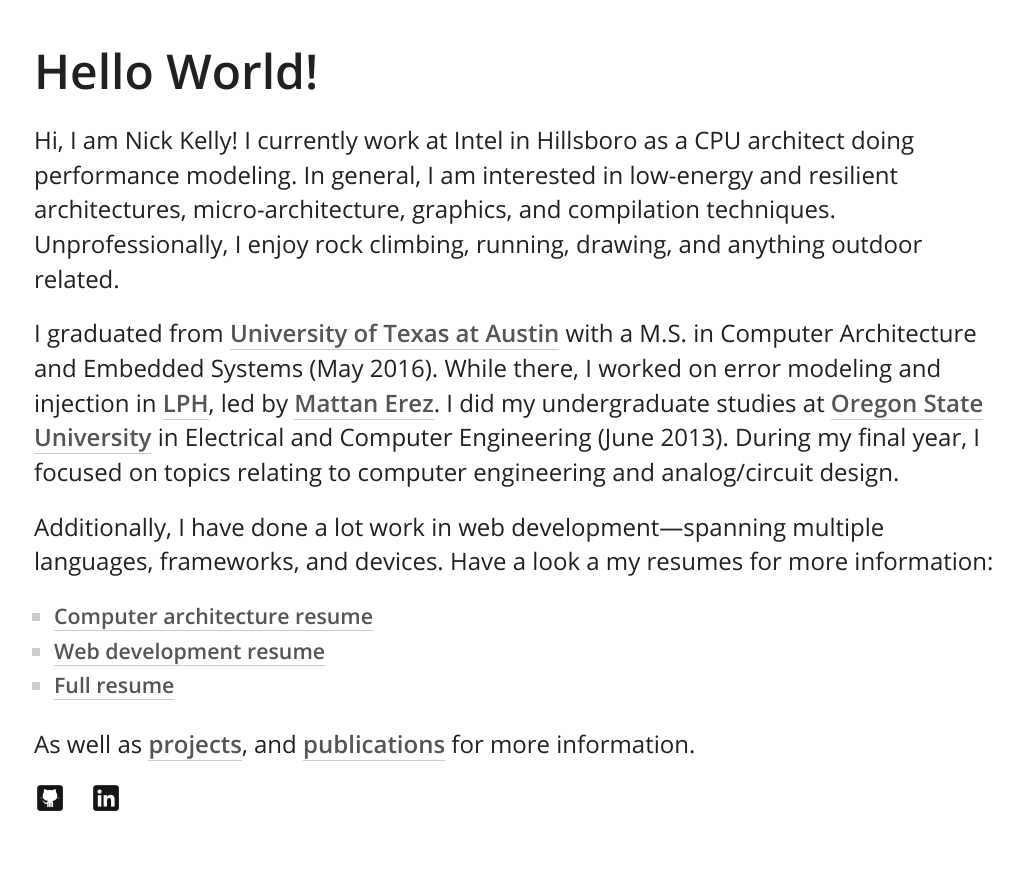
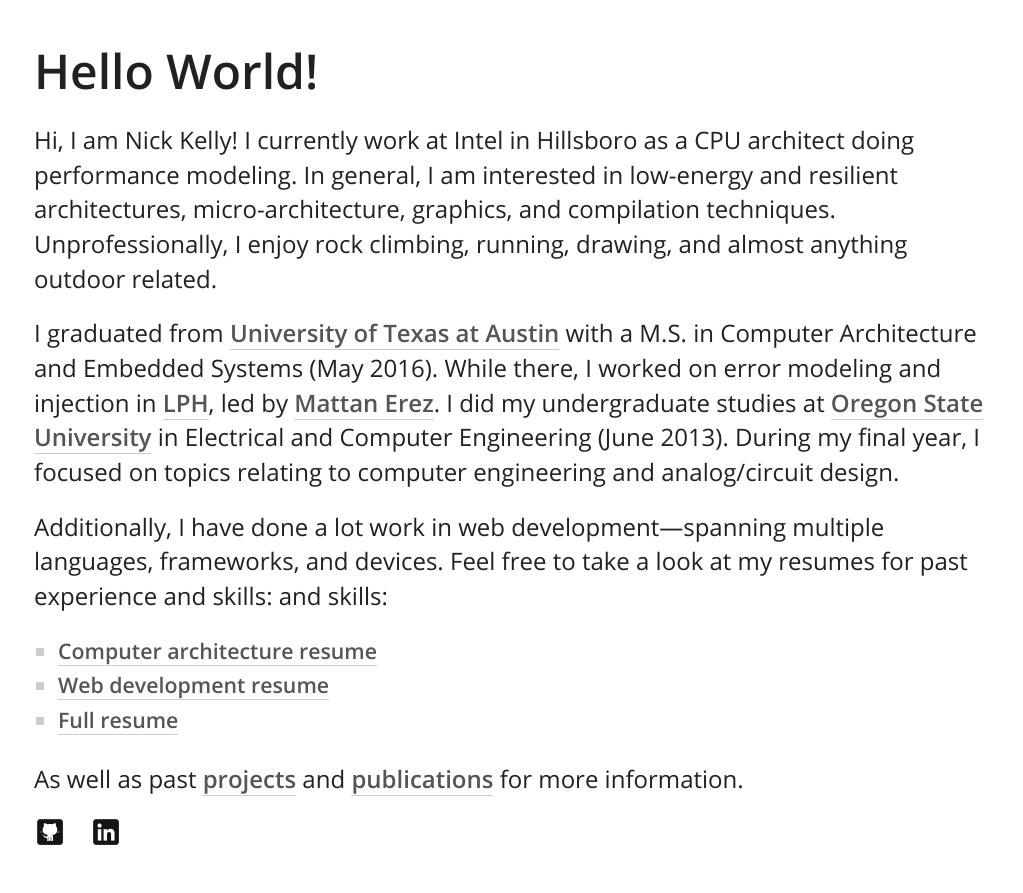
Before and after one commit to skimmmer/skimmmer.github.io, a Jekyll site: the page built from index.html, in a window 1280 px wide. Shown: the part 362-1255 px from the top of the page, without its empty margins (126-1149 px from the left). Built offline with Jekyll 4.4.1, drawn with Linux system fonts in a browser that asks for light colours; nearby versions of some CDN libraries; before the commit the page ends 1221 px from its top, so only the background shows below that.

Commit message:
Couple edits to main page

```diff
--- a/index.html
+++ b/index.html
@@ -7,7 +7,7 @@
 Hi, I am Nick Kelly! I currently work at Intel in Hillsboro as a CPU architect doing performance
 modeling.  In general, I am interested in low-energy and resilient architectures,
 micro-architecture, graphics, and compilation techniques. Unprofessionally, I enjoy rock climbing,
-running, drawing, and anything outdoor related.
+running, drawing, and almost anything outdoor related.
 </p>
 
 <p class="large">
@@ -22,7 +22,8 @@
 
 <p class="large">
 Additionally, I have done a lot work in web development&mdash;spanning multiple languages,
-frameworks, and devices. Have a look a my resumes for more information:
+frameworks, and devices. Feel free to take a look at my resumes for past experience and skills:
+and skills:
 </p>
 
 <ul class="large">
@@ -32,7 +33,7 @@
 </ul>
 
 <p class="large">
-As well as <a href="/projects">projects</a>, and <a href="/publications">publications</a> for more information.
+As well as past <a href="/projects">projects</a> and <a href="/publications">publications</a> for more information.
 <ul class="social">
 	<li><a href="http://github.com/skimmmer"><img src="images/github.png"/></a></li>
 	<li><a href="http://www.linkedin.com/in/nickelly"><img src="images/linkedin.png"/></a></li>
--- a/styles/main.css
+++ b/styles/main.css
@@ -250,7 +250,7 @@
 
 ul.large
 {
-	margin-left:20px;
+	margin-left:24px;
 	margin-bottom:24px;
 	font-size:16pt;
 	line-height:26pt;
```
